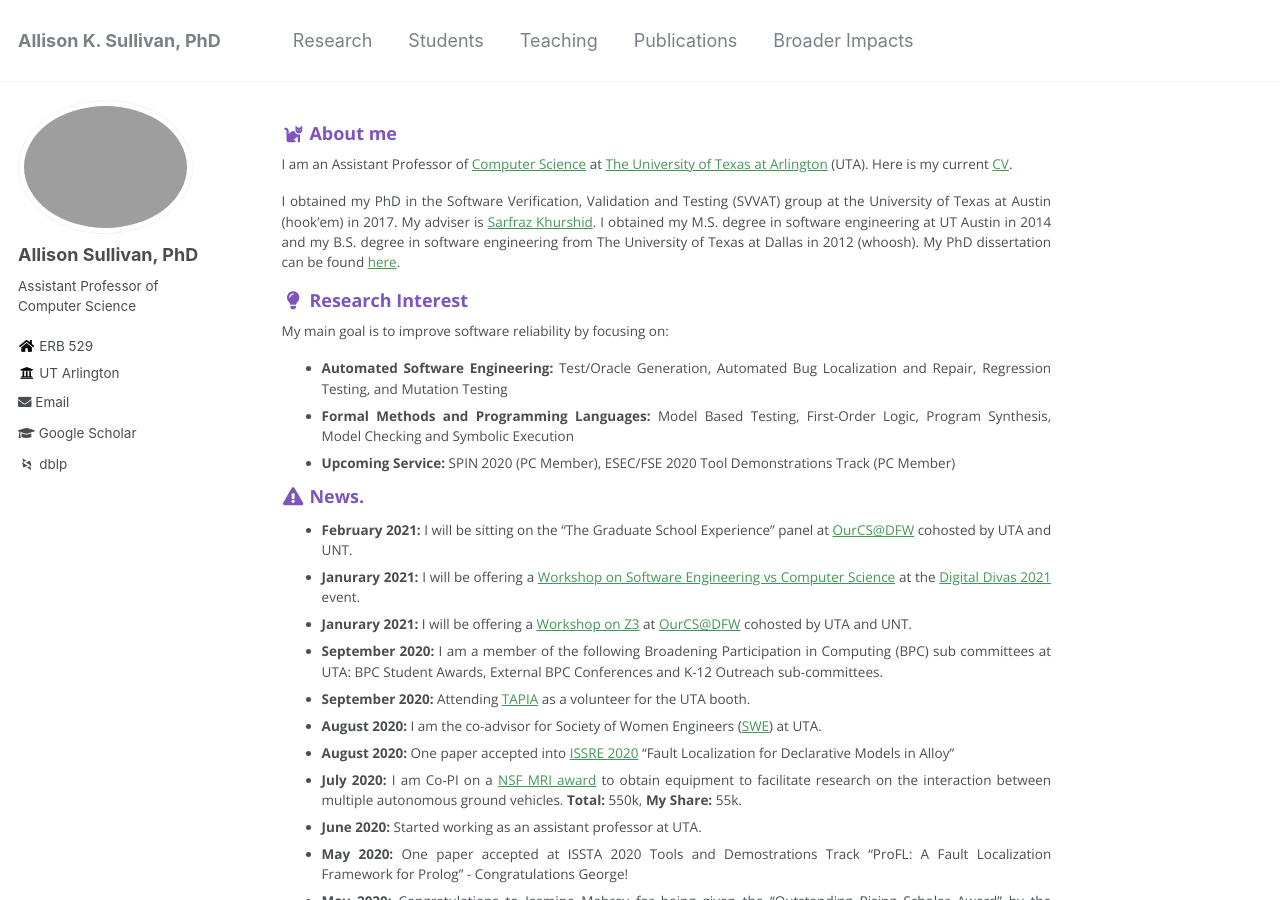
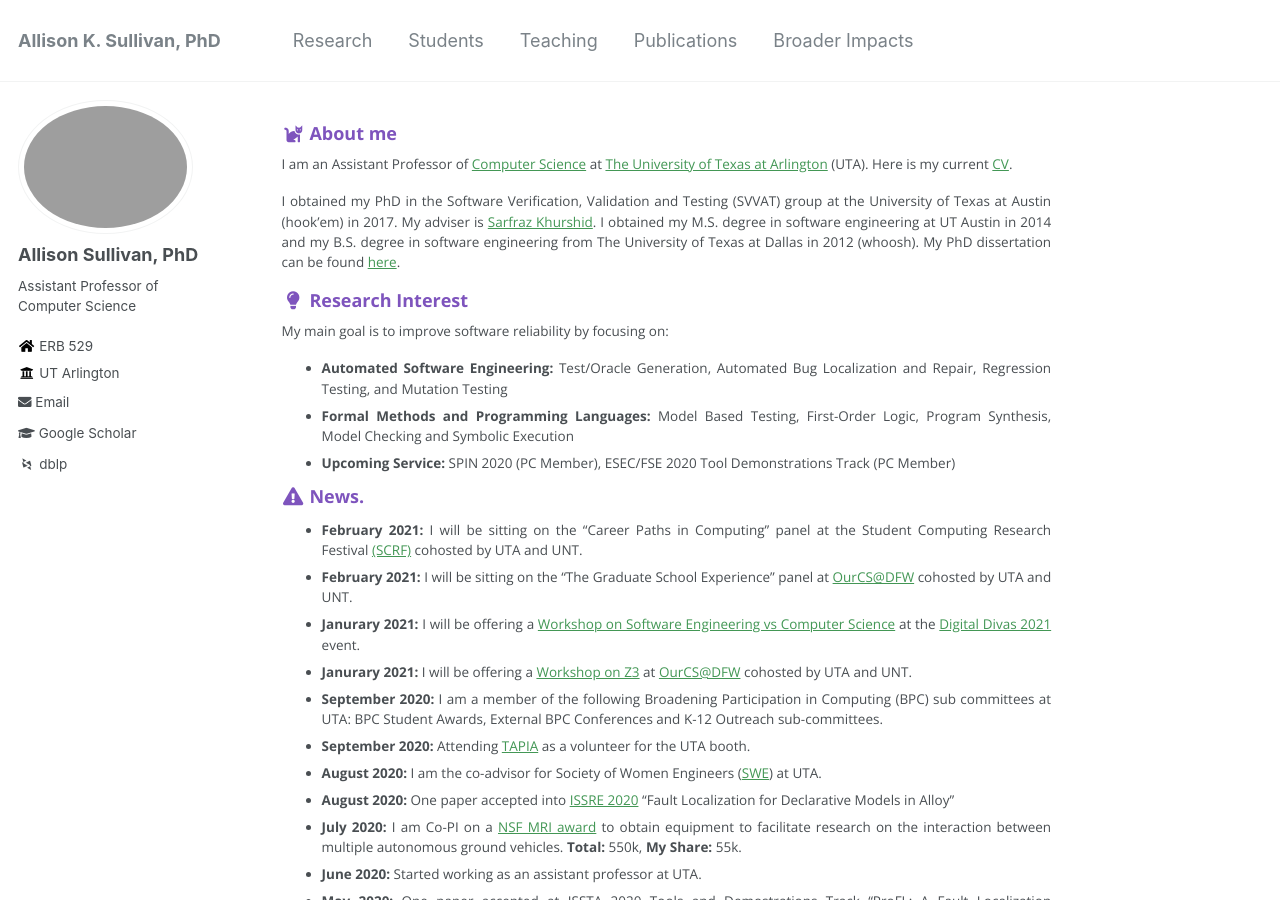
Before and after one commit to Allisonius/allisonius.github.io, a Jekyll site: the page built from _pages/about.md, in a window 1280 px wide and 900 px high. Built offline with Jekyll 4.4.1, drawn with Linux system fonts in a browser that asks for light colours; some web fonts are replaced.

Commit message:
Update about.md

```diff
--- a/_pages/about.md
+++ b/_pages/about.md
@@ -24,6 +24,8 @@ Checking and Symbolic Execution
 
 
 ### <i class="fa fa-fw fa-exclamation-triangle" aria-hidden="true"></i> News.
+* **February 2021:** I will be sitting on the "Career Paths in Computing" panel at the Student Computing
+Research Festival [(SCRF)](https://uta.engineering/ourcs/) cohosted by UTA and UNT.
 * **February 2021:** I will be sitting on the "The Graduate School Experience" panel at [OurCS@DFW](https://uta.engineering/ourcs/) cohosted by UTA and UNT.
 * **Janurary 2021:** I will be offering a [Workshop on Software Engineering vs Computer Science](https://digital-divas.weebly.com/speakers--workshops.html) at the [Digital Divas 2021](https://digital-divas.weebly.com/) event.
 * **Janurary 2021:** I will be offering a [Workshop on Z3](https://uta.engineering/ourcs/workshops.php) at [OurCS@DFW](https://uta.engineering/ourcs/) cohosted by UTA and UNT.
```
